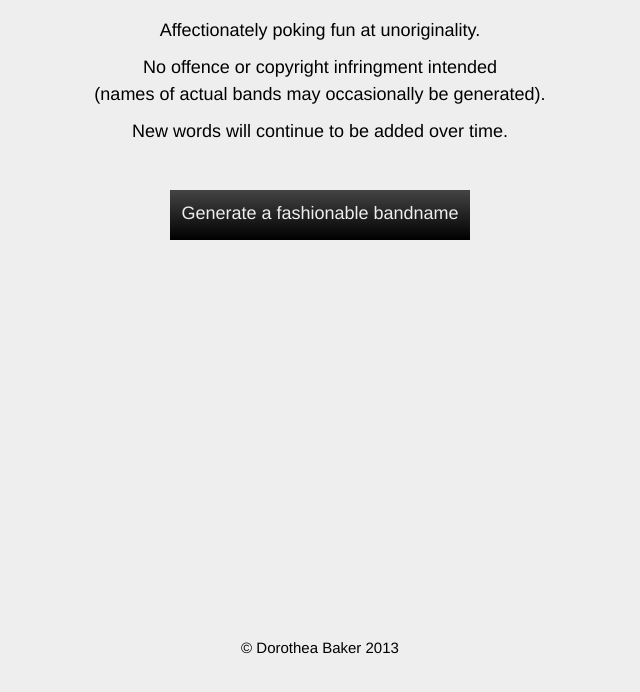
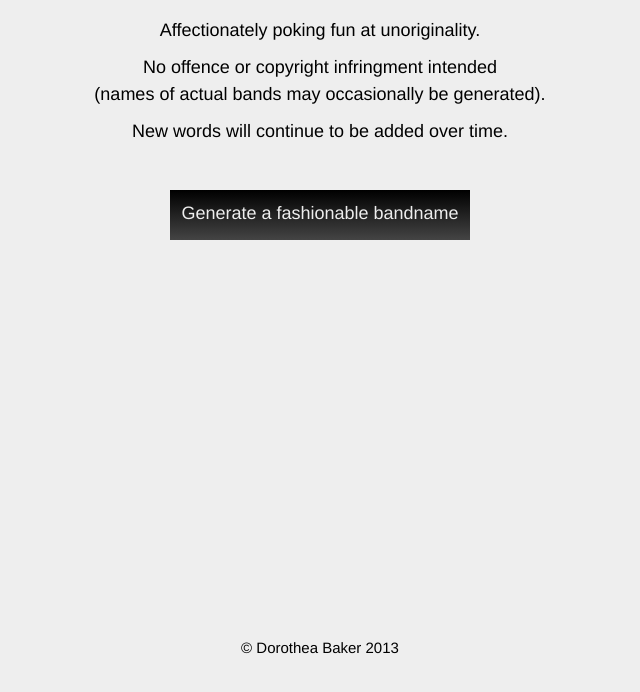
Before and after one commit to d-baker/bn-generator, a plain HTML site: page index.html in a window 1280 px wide. In both pictures the pointer is over the button "Generate a fashionable bandname". Shown: the part 96-788 px from the top of the page, without its empty margins (320-960 px from the left). Drawn offline with Linux system fonts and the light colour scheme; a web font is replaced by a local one.

Commit message:
more gradient fixes!

```diff
--- a/stylesheet.css
+++ b/stylesheet.css
@@ -114,11 +114,11 @@ bottom: 2px;
 
 button:hover {
 background-color: #000; /* fallback color if gradients are not supported */
-background-image: -webkit-linear-gradient(bottom, #000, #444); /* For Chrome and Safari */
-background-image:    -moz-linear-gradient(bottom, #000, #444); /* For old Fx (3.6 to 15) */
-background-image:     -ms-linear-gradient(bottom, #000, #444); /* For pre-releases of IE 10*/
-background-image:      -o-linear-gradient(bottom, #000, #444); /* For old Opera (11.1 to 12.0) */
-background-image:         linear-gradient(bottom, #000, #444); /* Standard syntax; must be last */
+background-image: -webkit-linear-gradient(top, #000, #444); /* For Chrome and Safari */
+background-image:    -moz-linear-gradient(top, #000, #444); /* For old Fx (3.6 to 15) */
+background-image:     -ms-linear-gradient(top, #000, #444); /* For pre-releases of IE 10*/
+background-image:      -o-linear-gradient(top, #000, #444); /* For old Opera (11.1 to 12.0) */
+background-image:         linear-gradient(top, #000, #444); /* Standard syntax; must be last */
 }
 
 button:focus {
```
